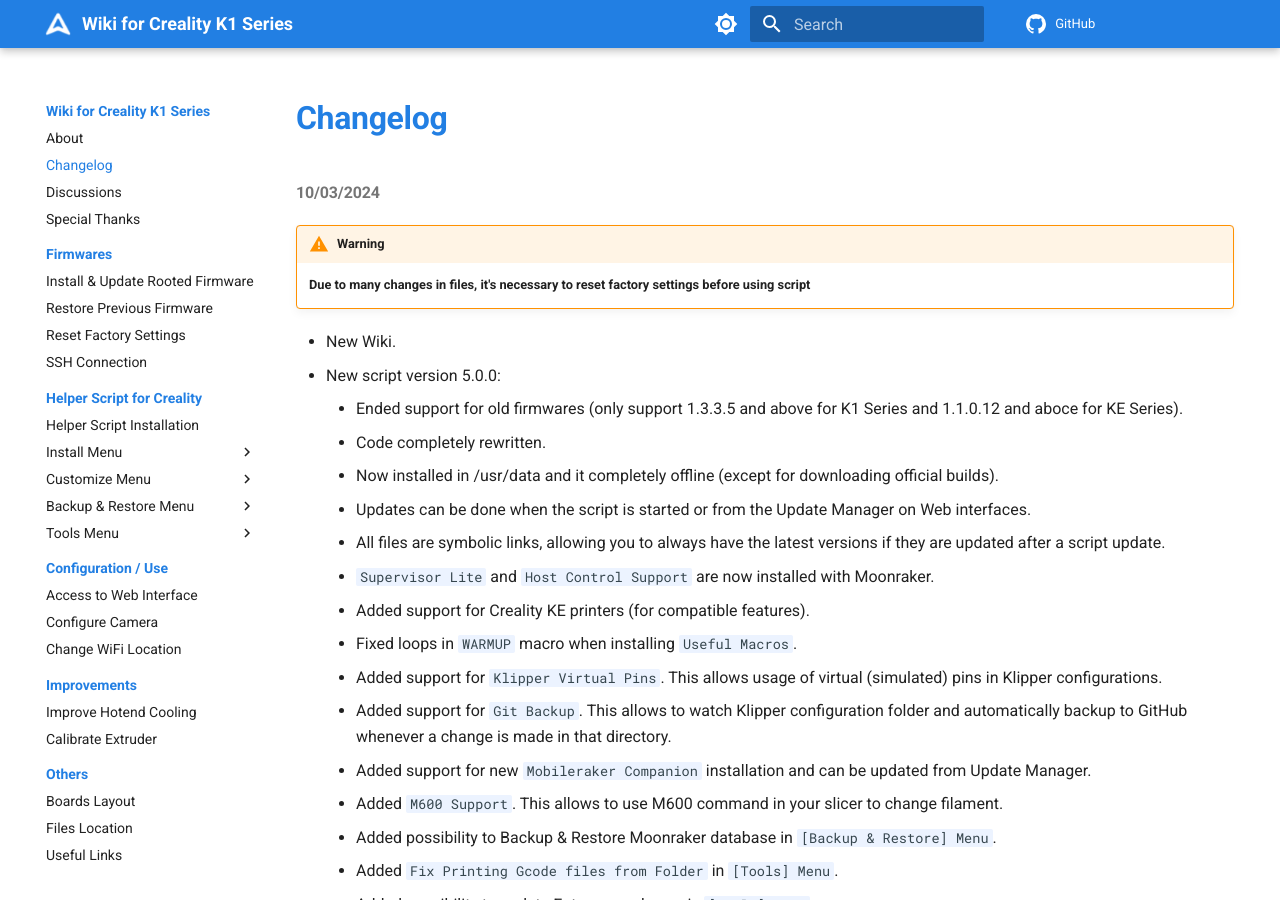
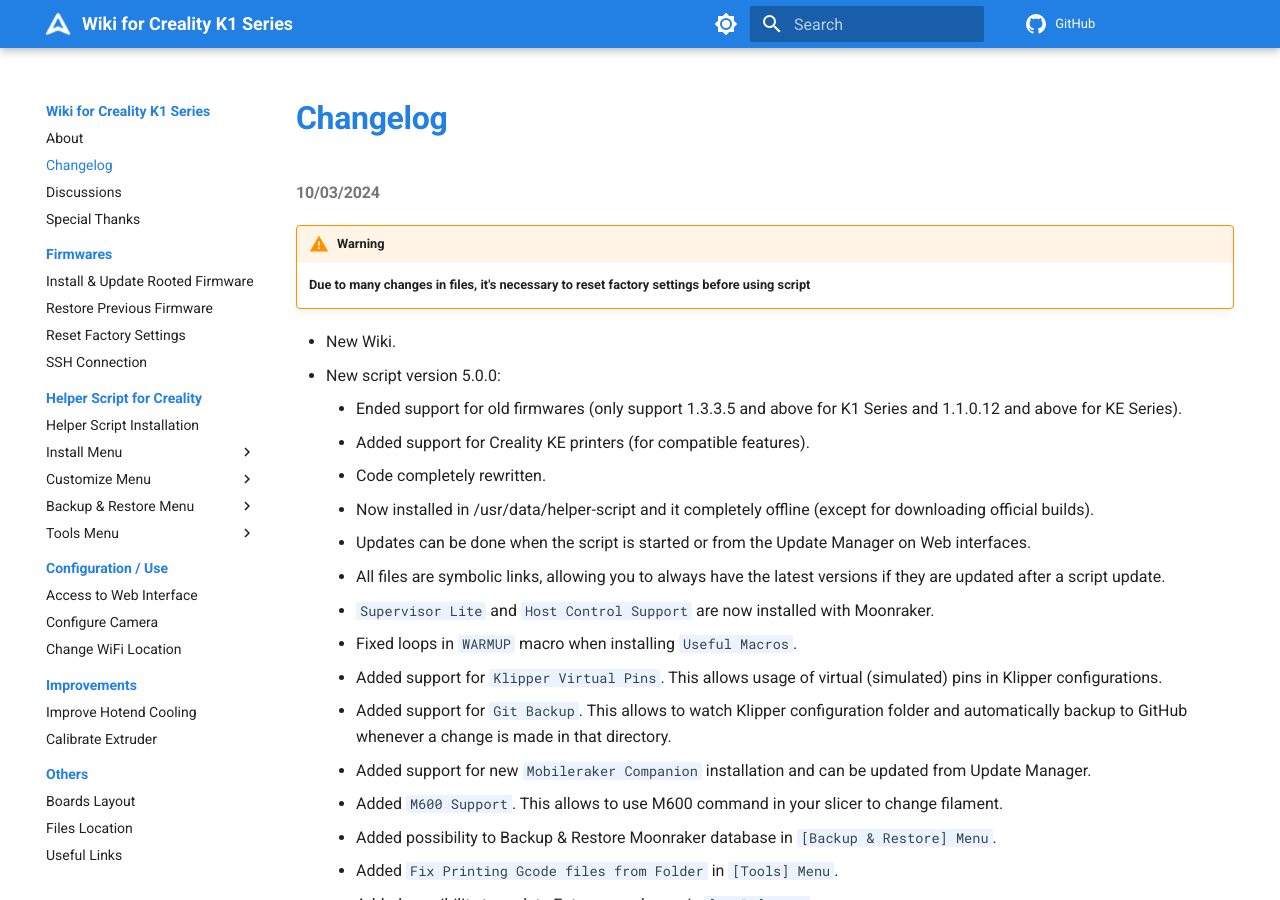
Before and after one commit to Guilouz/Creality-Helper-Script-Wiki, an MkDocs documentation site: the page built from docs/changelog.md, in a window 1280 px wide and 900 px high. Built offline with MkDocs 1.6.1 and Material for MkDocs 9.7.7, drawn with Linux system fonts in a browser that asks for light colours; comment, search, counter and statistics services are not loaded.

Commit message:
Update changelog.md

```diff
--- a/docs/changelog.md
+++ b/docs/changelog.md
@@ -9,13 +9,13 @@
 
   - New Wiki.
   - New script version 5.0.0:
-    * Ended support for old firmwares (only support 1.3.3.5 and above for K1 Series and 1.1.0.12 and aboce for KE Series).
+    * Ended support for old firmwares (only support 1.3.3.5 and above for K1 Series and 1.1.0.12 and above for KE Series).
+    * Added support for Creality KE printers (for compatible features).
     * Code completely rewritten.
-    * Now installed in /usr/data and it completely offline (except for downloading official builds).
+    * Now installed in /usr/data/helper-script and it completely offline (except for downloading official builds).
     * Updates can be done when the script is started or from the Update Manager on Web interfaces.
     * All files are symbolic links, allowing you to always have the latest versions if they are updated after a script update.
     * `Supervisor Lite` and `Host Control Support` are now installed with Moonraker.
-    * Added support for Creality KE printers (for compatible features).
     * Fixed loops in `WARMUP` macro when installing `Useful Macros`.
     * Added support for `Klipper Virtual Pins`. This allows usage of virtual (simulated) pins in Klipper configurations.
     * Added support for `Git Backup`. This allows to watch Klipper configuration folder and automatically backup to GitHub whenever a change is made in that directory.
```
